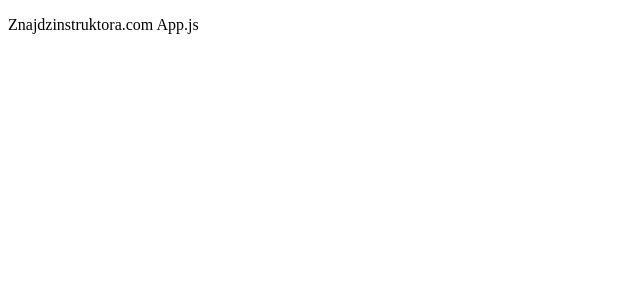
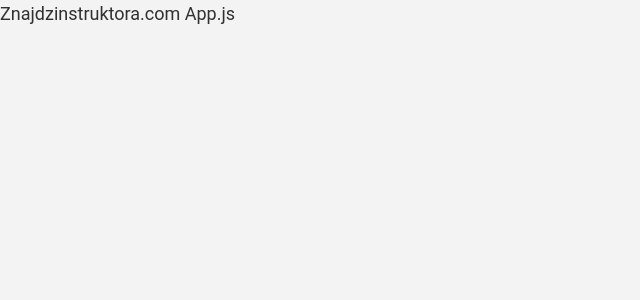
Before and after one commit to Zjadlbyscos/znajdzinstruktora, a React (Create React App) app: page / in a window 1280 px wide. Shown: the top 300 px of the page, without its empty margins (0-640 px from the left). Built offline with nearby package versions, Linux system fonts and the light colour scheme.

Commit message:
create global styles css

```diff
--- a/src/index.css
+++ b/src/index.css
@@ -1,4 +1,109 @@
+* {
+  margin: 0;
+  padding: 0;
+  box-sizing: border-box;
+}
+
+:root {
+  --white: #ffffff;
+
+  --primary-color: #9e6b84;
+  --secondary-color: #7b5267;
+
+  --text-color-1: #303030;
+  --text-color-2: rgba(48, 48, 48, 0.75);
+  --text-color-3: #fbfafa;
+  --text-color-4: rgba(251, 250, 250, 0.75);
+
+  --background-1: #f3f3f3;
+  --background-2: #fbfafa;
+  --background-3: #303030;
+  --background-4: #474747;
+
+  --font-family: "Roboto", sans-serif;
+  --spacing-unit: 8px;
+}
+
 body {
-  margin: 0,auto;
+  font-family: var(--font-family);
+  line-height: 1.5;
+  color: var(--text-color-1);
+  background-color: var(--background-1);
+  padding: 0;
+}
 
+h1,
+h2,
+h3,
+h4,
+h5,
+h6 {
+  font-weight: 600;
+  margin-bottom: var(--spacing-unit);
 }
+
+p {
+  margin-bottom: var(--spacing-unit);
+}
+
+a {
+  text-decoration: none;
+}
+
+button {
+  padding: 7px 14px;
+  border: none;
+  border-radius: 23px;
+  background-color: var(--primary-color);
+  color: var(--white);
+  cursor: pointer;
+  transition: background-color 0.3s ease;
+}
+
+button:hover {
+  background-color: var(--secondary-color);
+}
+
+section {
+  width: 100%;
+  padding: 0 16px;
+}
+
+body {
+  font-size: 14px;
+}
+
+/* Tablet */
+@media (min-width: 768px) {
+  body {
+    font-size: 16px;
+  }
+
+  section {
+    max-width: 720px;
+    padding: 0 32px;
+  }
+  button {
+    padding: 10px 16px;
+  }
+}
+
+/* Desktop */
+@media (min-width: 1024px) {
+  body {
+    font-size: 18px;
+  }
+
+  section {
+    max-width: 960px;
+    padding: 0 48px;
+  }
+  button {
+    padding: 14px 16px;
+  }
+}
+@media (min-width: 1440px) {
+  section {
+    max-width: 1320px;
+  }
+}
```
